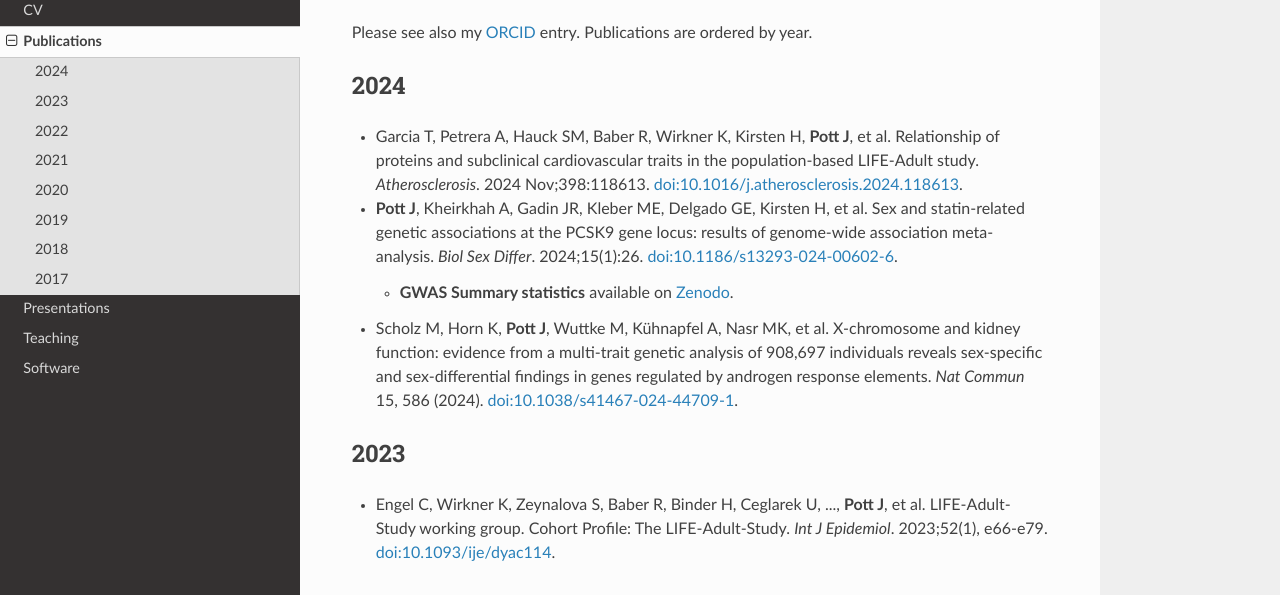
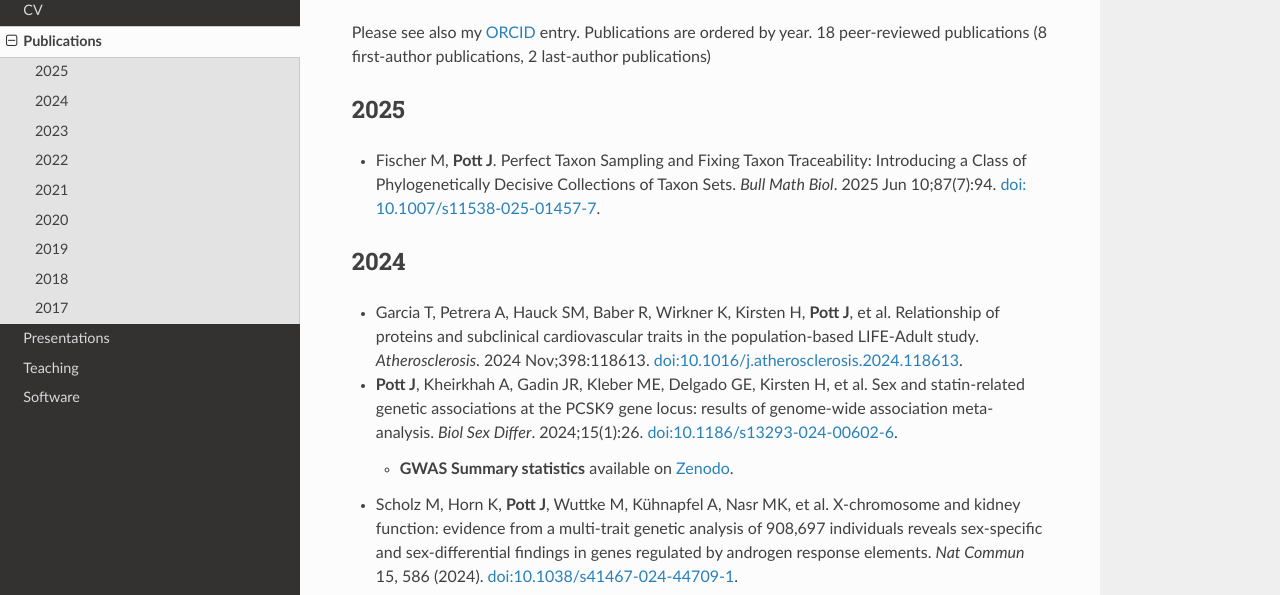
Before and after one commit to pottj/pottj.github.io, a plain HTML site: page publications/index.html in a window 1280 px wide. Shown: the part 139-734 px from the top of the page. Drawn offline with nearby package versions, Linux system fonts and the light colour scheme.

Commit message:
Deployed 2619ddd with MkDocs version: 1.5.3

```diff
--- a/publications/index.html
+++ b/publications/index.html
@@ -50,6 +50,8 @@
               <ul class="current">
                 <li class="toctree-l1 current"><a class="reference internal current" href="./">Publications</a>
     <ul class="current">
+    <li class="toctree-l2"><a class="reference internal" href="#2025">2025</a>
+    </li>
     <li class="toctree-l2"><a class="reference internal" href="#2024">2024</a>
     </li>
     <li class="toctree-l2"><a class="reference internal" href="#2023">2023</a>
@@ -105,7 +107,11 @@
             <div class="section" itemprop="articleBody">
 
                 <h1 id="publications">Publications</h1>
-<p>Please see also my <a href="https://orcid.org/0000-0002-5983-5331">ORCID</a> entry. Publications are ordered by year. </p>
+<p>Please see also my <a href="https://orcid.org/0000-0002-5983-5331">ORCID</a> entry. Publications are ordered by year. 18 peer-reviewed publications (8  first-author publications, 2 last-author publications)</p>
+<h2 id="2025">2025</h2>
+<ul>
+<li>Fischer M, <strong>Pott J</strong>. Perfect Taxon Sampling and Fixing Taxon Traceability: Introducing a Class of Phylogenetically Decisive Collections of Taxon Sets. <em>Bull Math Biol</em>. 2025 Jun 10;87(7):94. <a href="https://doi.org/10.1007/s11538-025-01457-7">doi: 10.1007/s11538-025-01457-7</a>.</li>
+</ul>
 <h2 id="2024">2024</h2>
 <ul>
 <li>Garcia T, Petrera A, Hauck SM, Baber R, Wirkner K, Kirsten H, <strong>Pott J</strong>, et al. Relationship of proteins and subclinical cardiovascular traits in the population-based LIFE-Adult  study. <em>Atherosclerosis</em>. 2024 Nov;398:118613. <a href="https://doi.org/10.1016/j.atherosclerosis.2024.118613">doi:10.1016/j.atherosclerosis.2024.118613</a>. </li>
```
Also changed, not shown: about/index.html (+3 -1 lines), index.html (+1 -1 lines), search/search_index.json (+1 -1 lines), 1 other file.
